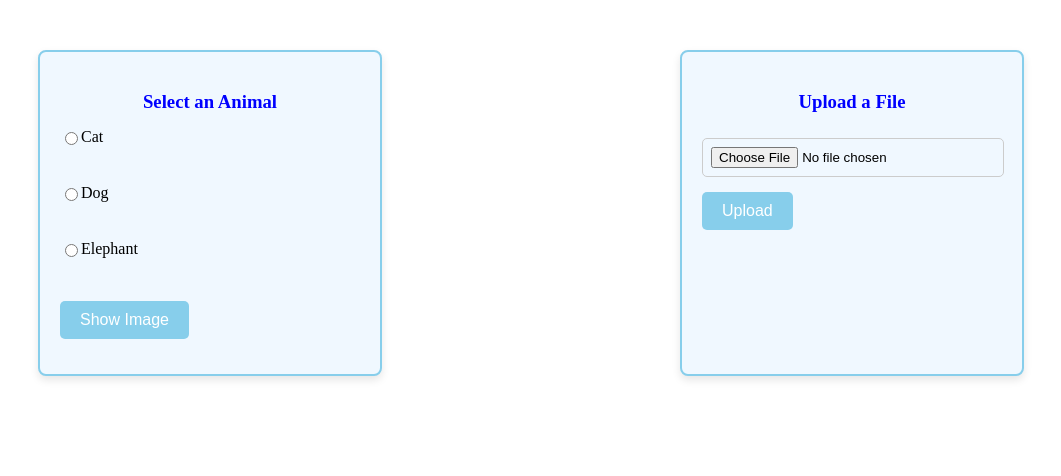
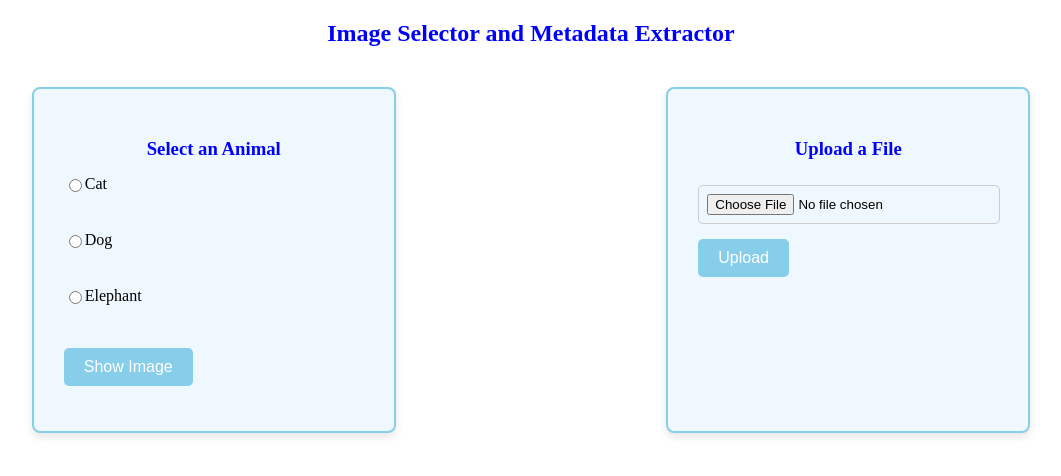
Before and after one commit to nitingarg2015/ERAV3, a Flask app: page / in a window 1280 px wide. Shown: the top 476 px of the page, without its empty margins (109-1170 px from the left). Run offline with Flask 3, Linux system fonts and the light colour scheme.

Commit message:
reorganized files

```diff
--- a/static/styles.css
+++ b/Assignment2/static/styles.css
@@ -2,16 +2,23 @@
 .container {
     display: flex;
     justify-content: space-around;
-    margin-top: 50px;
-    gap: 20px;
+    margin-top: 10px;
+    gap: 5px;
+}
+
+.top-heading {
+    text-align: center;
+    color: blue;
+    margin-bottom: 20px;
 }
 
 /* Box styling */
 .box {
+    margin: 20px auto;
     border: 2px solid #87CEEB; /* Sky blue border */
     background-color: #f0f8ff; /* Light blue background */
     border-radius: 8px;
-    padding: 20px;
+    padding: 30px;
     width: 300px;
     text-align: left; /* Left-align the content inside the box */
     box-shadow: 0 4px 8px rgba(0, 0, 0, 0.1);
--- a/templates/index.html
+++ b/Assignment2/templates/index.html
@@ -9,7 +9,10 @@
     <link rel="stylesheet" href="{{ url_for('static', filename='styles.css') }}">
 </head>
 <body>
+    <h2 class="top-heading">Image Selector and Metadata Extractor</h2>
+
     <div class="container">
+
         <div class="box">
             <h3>Select an Animal</h3>
             <label><input type="radio" name="animal" value="cat"> Cat</label><br>
```
Also changed, not shown: Assignment2/app.py (renamed from app.py), Assignment2/static/images/cat.jpg (added), Assignment2/static/images/dog.jpg (renamed from uploads/dog.jpg), Assignment2/static/images/elephant.jpg (renamed from static/images/elephant.jpg), Assignment2/static/script.js (renamed from static/script.js), Assignment2/uploads/cat.jpg (renamed from static/images/cat.jpg), static/images/dog.jpg (deleted), uploads/PRANSHU.jpg (deleted), 1 other file.
